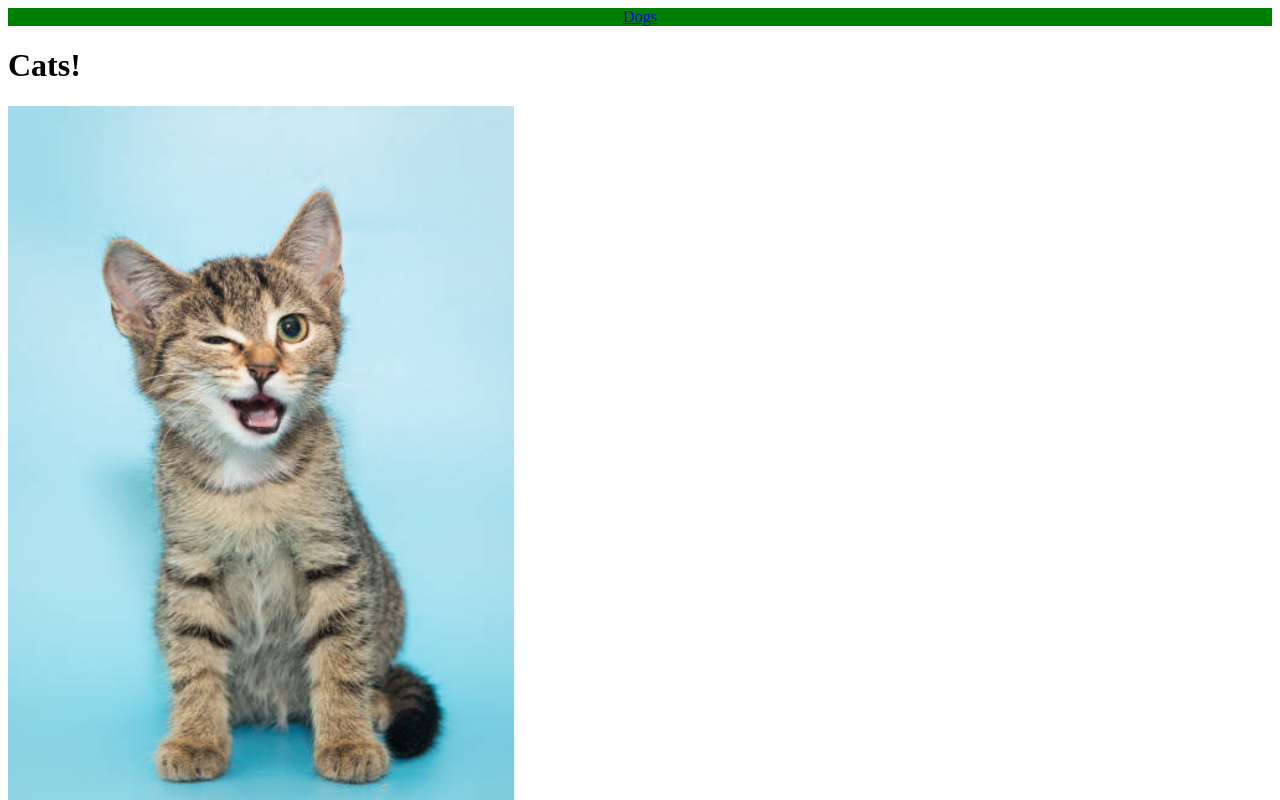
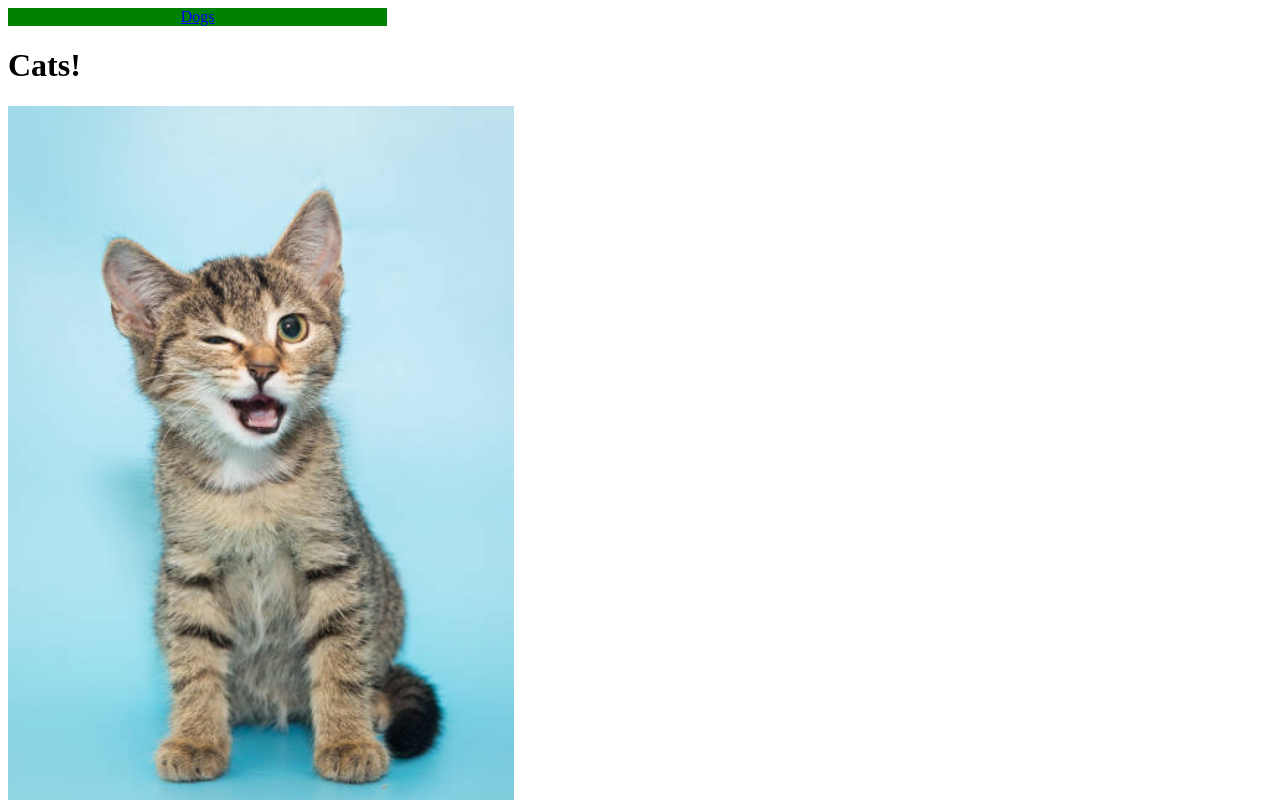
Before and after one commit to YoussefElsuradi/WebAssignment1, a plain HTML site: page index.html in a window 1280 px wide. Shown: the top 800 px of the page. Drawn offline with Linux system fonts and the light colour scheme.

```diff
--- a/style.css
+++ b/style.css
@@ -5,8 +5,12 @@
 
 .pagebutton {
     background-color: green;
-    display: flex;
+    width: 30%;
+    height: auto;
+    display: inline-block;
     justify-content: center;
+    position: relative;
+    text-align: center;
 
 }
 
```
